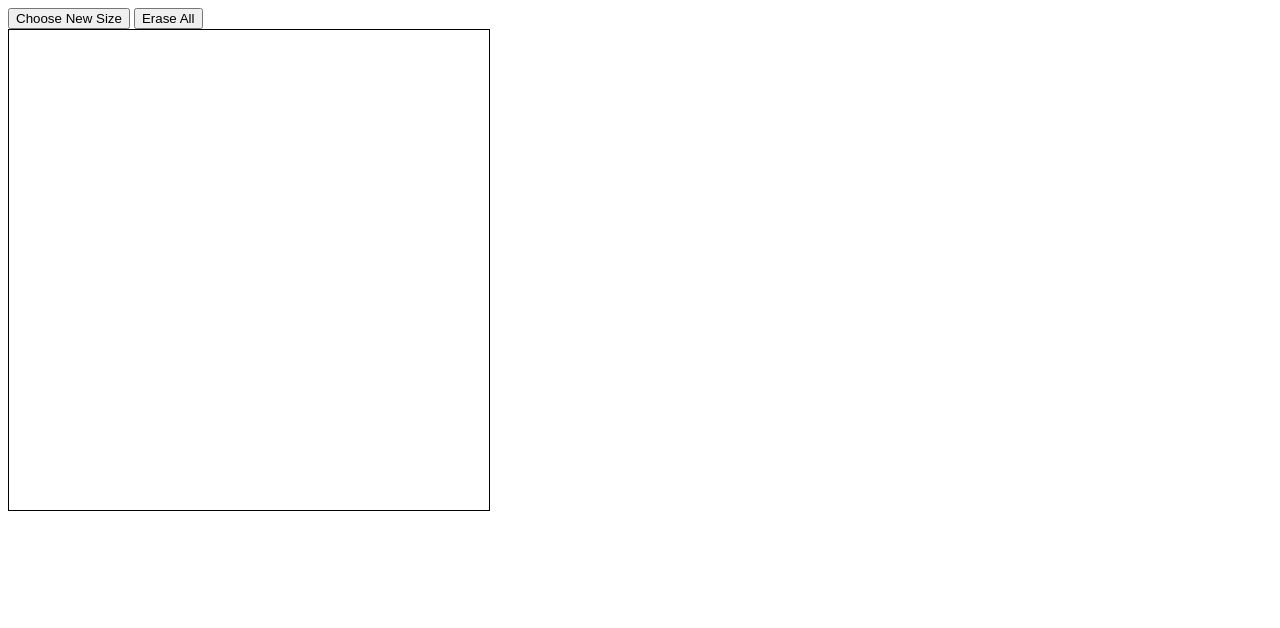
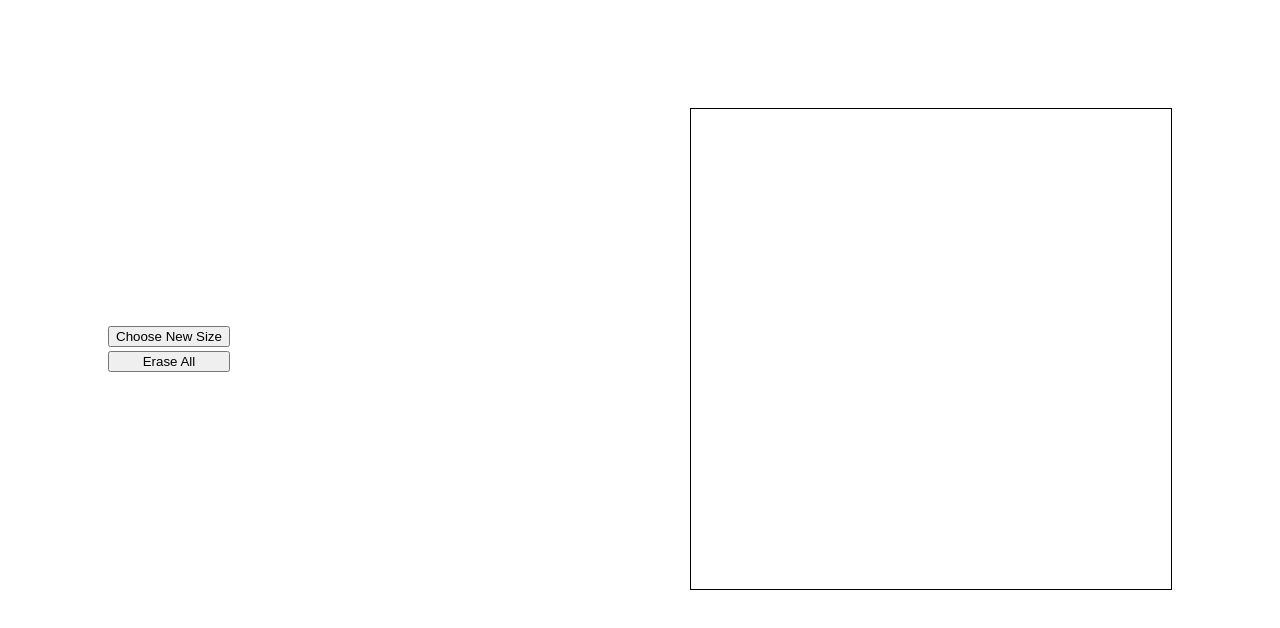
Before and after one commit to TruDarksider/etch-a-sketch, a plain HTML site: page index.html in a window 1280 px wide. Drawn offline with Linux system fonts and the light colour scheme.

Commit message:
Added divs to group buttons and put on side of grid

```diff
--- a/index.html
+++ b/index.html
@@ -7,7 +7,9 @@
         <script src="javascript.js" defer></script>
     </head>
     <body class="body">
-        <button id="resize">Choose New Size</button>
-        <button id="clear">Erase All</button>
+        <div class="buttons">
+            <button id="resize">Choose New Size</button>
+            <button id="clear">Erase All</button>
+        </div>
     </body>
 </html>
--- a/styles.css
+++ b/styles.css
@@ -1,3 +1,16 @@
+body {
+    padding: 100px;
+    display: flex;
+    align-items: center;
+    justify-content: space-between;
+}
+
+.buttons {
+    display: flex;
+    flex-direction: column;
+    gap: 4px;
+}
+
 .grid{
     width: 480px;
     border: solid black 1px;
```
